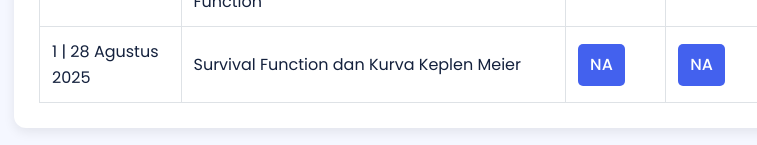
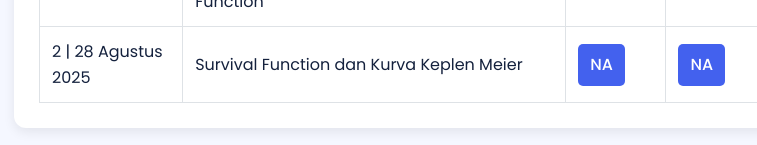
Before and after one commit to Fariz-alt/MySemester, a plain HTML site: page Ansuv.html in a window 1280 px wide. Shown: the part 1224-1369 px from the top of the page, 6-763 px from the left. Drawn offline with nearby package versions, Linux system fonts and the light colour scheme.

Commit message:
Update Ansuv.html

```diff
--- a/Ansuv.html
+++ b/Ansuv.html
@@ -330,7 +330,7 @@
                             <td><a href="https://drive.google.com/file/d/1Uq-zqBRv7kA1tODBVroxWyaCy0HlSz2n/view?usp=drivesdk" class="access-btn" target="_blank">PPT</a></td>
                         </tr>
                         <tr>
-                            <td>1 | 28 Agustus 2025</td>
+                            <td>2 | 28 Agustus 2025</td>
                             <td>Survival Function dan Kurva Keplen Meier</td>
                             <td><a href="" class="access-btn" target="_blank">NA</a></td>
                             <td><a href="" class="access-btn" target="_blank">NA</a></td>
```
